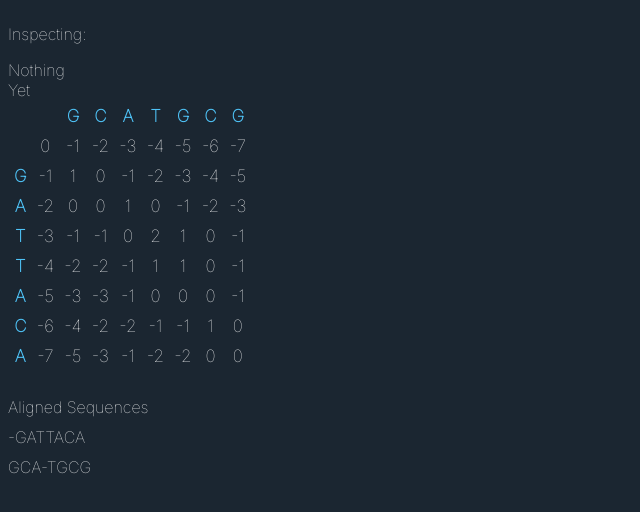
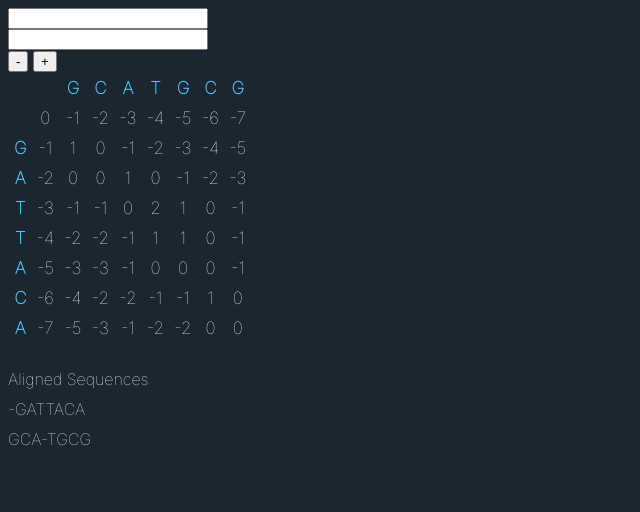
Before and after one commit to thereisatablehere/NewNeedle, a plain HTML site: page index.html in a window 1280 px wide. Shown: the whole page, without its empty margins (0-640 px from the left). Drawn offline with Linux system fonts and the light colour scheme.

Commit message:
Sequence inputs + add more sequence inputs

```diff
--- a/index.html
+++ b/index.html
@@ -6,15 +6,26 @@
     <title>New Needleman</title>
 </head>
 <body>
-    <div id="inspecting">
+    <div id="inputs">
+        <input type="text" name="">
+        <input type="text" name="">
+    </div>
+    <!-- input sequences controls -->
+    <div>
+        <button onclick="removeSequence()">-</button>
+        <button onclick="addSequence()">+</button>
+    </div>
+    <!-- <div id="inspecting">
         <p>Inspecting:</p>
         <div id="inspectingDiv">Nothing<br>Yet</div>
-    </div>
+    </div> -->
     <table></table>
+
     <div id="output">
         <p>Aligned Sequences</p>
     </div>
 
     <script src="script.js"></script>
+    <script src="sequenceInputs.js"></script>
 </body>
 </html>
--- /dev/null
+++ b/sequenceInputs.js
@@ -0,0 +1,17 @@
+let sequencesCount = 2;
+let parent = document.getElementById("inputs");
+
+function getSequencesCount() {
+    sequencesCount = parent.children.length;
+}
+
+function removeSequence() {
+    if(sequencesCount > 2) {
+        console.log("removing");
+    }
+}
+
+function addSequence() {
+    let element = document.createElement("input");
+    parent.appendChild(element);
+}
--- a/style.css
+++ b/style.css
@@ -1,9 +1,18 @@
 @import url("https://fonts.googleapis.com/css2?family=Inter:wght@100&display=swap");
 
+:root {
+    --mainFontSize: 17px;
+}
 body {
     background-color: #1B2631;
     color: white;
     font-family: "Inter";
+}
+#inputs {
+    display: flex;
+    flex-direction: column;
+    width: 200px;
+    font-size: 20px;
 }
 #inspecting {
     display: flex;
@@ -15,7 +24,7 @@ body {
 }
 td {
     padding: 4px;
-    font-size: 17px;
+    font-size: var(--mainFontSize);
     text-align: center;
 }
 .scoreCell {
```
